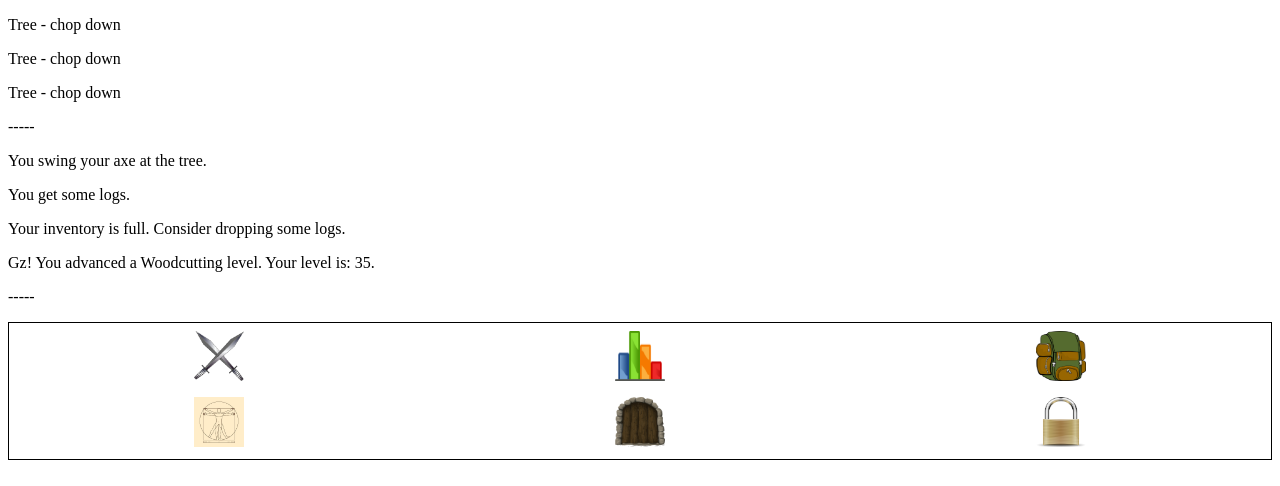
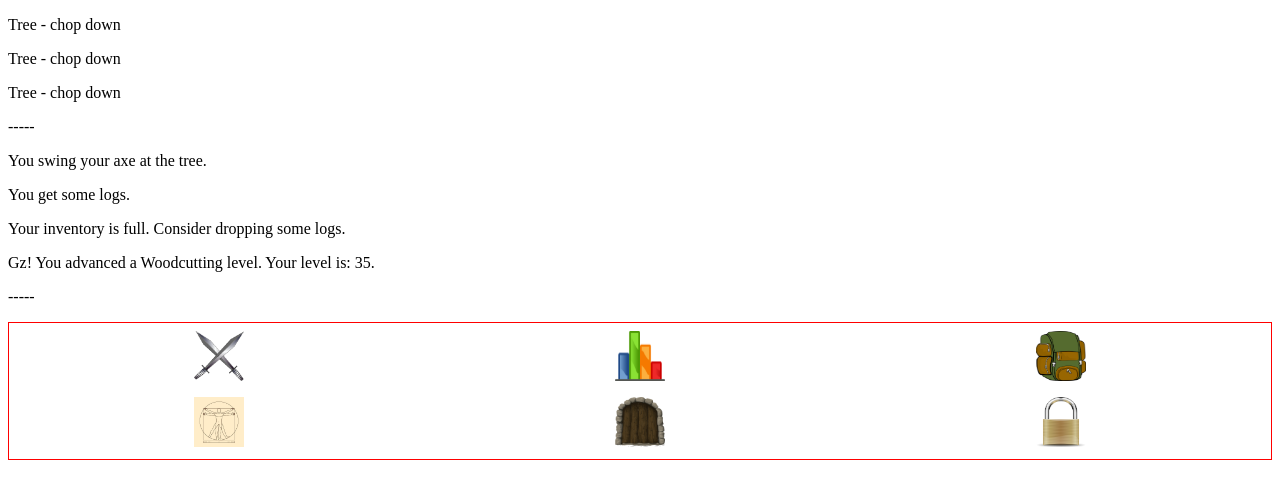
Before and after one commit to Nbelman1/final-project-u2-chopscape, a React (Vite) app in the folder chopscape/: page /game in a window 1280 px wide. Shown: the top 486 px of the page. Built offline with nearby package versions, Linux system fonts and the light colour scheme.

Commit message:
Verified that onClick() sets active tab in InterfaceTabs.jsx

```diff
--- a/chopscape/src/App.jsx
+++ b/chopscape/src/App.jsx
@@ -13,6 +13,8 @@ import MainLayout from './components/MainPage/MainLayout';
 function App() {
 
   const [activeTab, setActiveTab] = useState("combat");
+
+  console.log("Parent state: " + activeTab);
 
   return (
     <BrowserRouter>
--- a/chopscape/src/components/UserInterface/InterfaceTabs/InterfaceTabs.jsx
+++ b/chopscape/src/components/UserInterface/InterfaceTabs/InterfaceTabs.jsx
@@ -1,4 +1,3 @@
-// TODO: add icons for each tab
 const TABS = [
     {id: "combat", icon: "combat-options.png", label: "Combat options", position: "top"},
     {id: "skills", icon: "skills.png", label: "Skills", position: "top"},
@@ -8,7 +7,7 @@ const TABS = [
     {id: "locked", icon: "lock.png", label: "Locked", position: "bottom"}
 ];
 
-const InterfaceTabs = ({ activeTab, onTabClick }) => {
+const InterfaceTabs = ({ activeTab, setActiveTab }) => {
     const topTabs = TABS.filter(tab => {return tab.position === "top"});
     const bottomTabs = TABS.filter(tab => {return tab.position === "bottom"});
 
@@ -20,7 +19,7 @@ const InterfaceTabs = ({ activeTab, onTabClick }) => {
             // if tab selected is active tab, its className = "active"
             className={`indiv-tab ${activeTab === tab.id ? "active" : ""}`}
             label={tab.label}
-            onClick={() => onTabClick(tab.id)}
+            onClick={() => setActiveTab(tab.id)}
         >
             <img
                 src={`/images/${tab.icon}`}
@@ -30,8 +29,10 @@ const InterfaceTabs = ({ activeTab, onTabClick }) => {
         );
     };
 
+    console.log("Child prop: " + activeTab);
+
     return (
-        <div className="panel-wrapper">
+        <div className={`panel-wrapper panel-wrapper-${activeTab}`}>
             <div className="tabs-row top-tabs">
                 {topTabs.map(renderTab)}
             </div>
--- a/chopscape/src/components/UserInterface/InterfaceTabs/interface-styles.css
+++ b/chopscape/src/components/UserInterface/InterfaceTabs/interface-styles.css
@@ -19,6 +19,31 @@
     width: 50px;
 }
 
+/* TODO: delete colored panel-wrapper styles */
 .panel-wrapper {
     border: 1px solid black;
 }
+
+.panel-wrapper-combat {
+    border: 1px solid red;
+}
+
+.panel-wrapper-skills {
+    border: 1px solid orange;
+}
+
+.panel-wrapper-inventory {
+    border: 1px solid yellow;
+}
+
+.panel-wrapper-equipment {
+    border: 1px solid green;
+}
+
+.panel-wrapper-logout {
+    border: 1px solid blue;
+}
+
+.panel-wrapper-locked {
+    border: 1px solid purple;
+}
```
